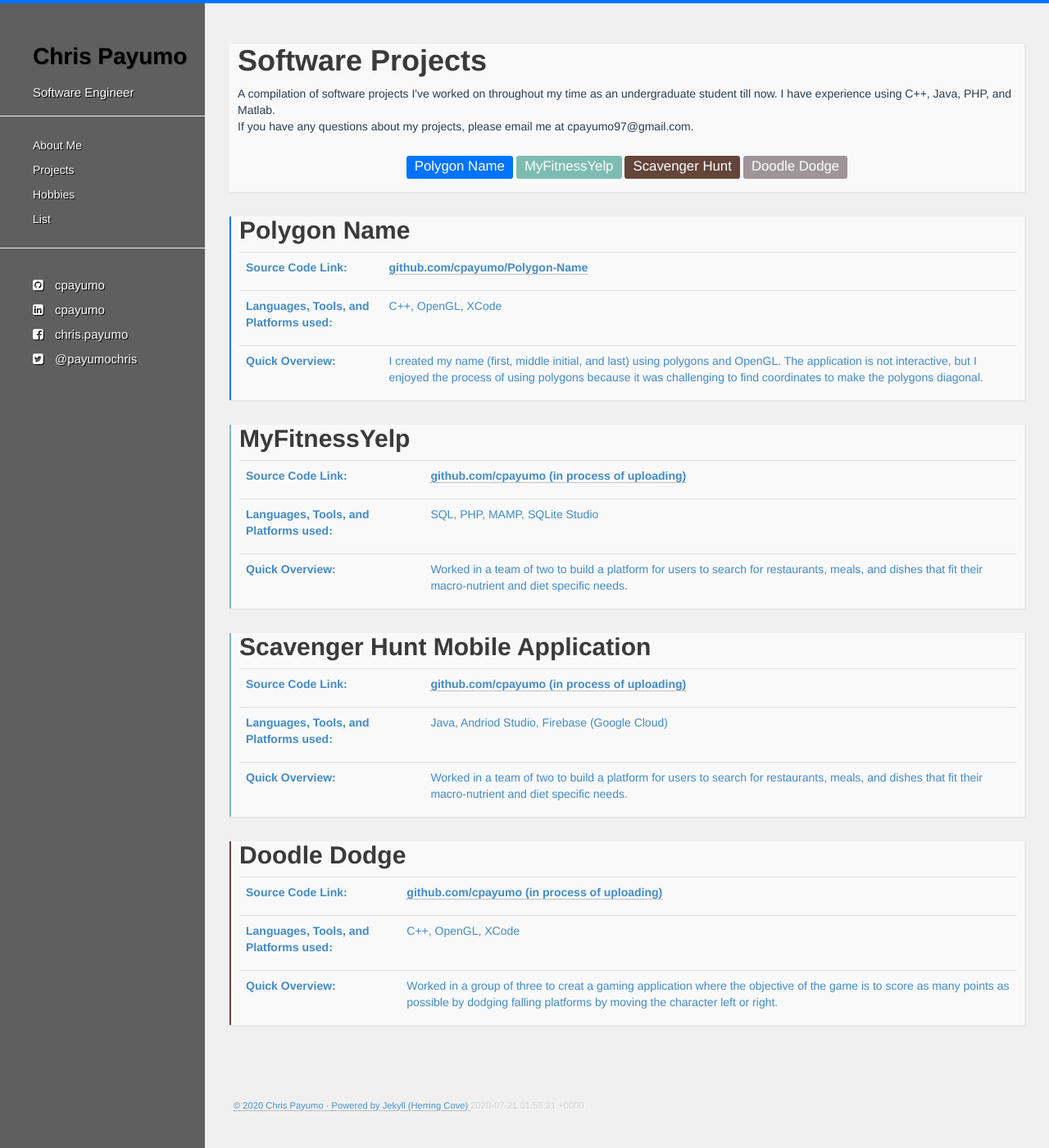
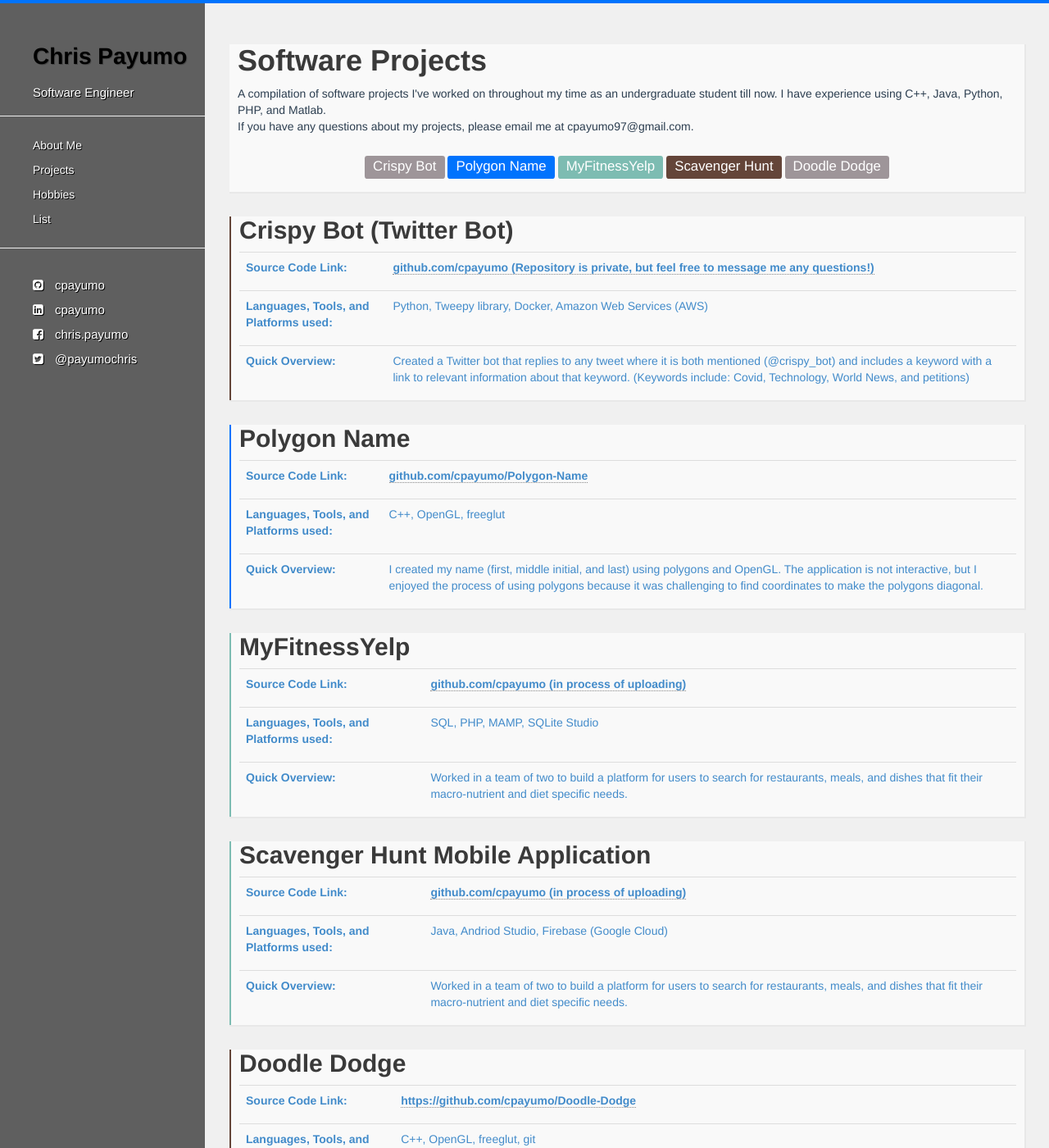
Before and after one commit to cpayumo/cpayumo.github.io, a Jekyll site: the page built from projects.html, in a window 1280 px wide and 1400 px high. Shown: the whole window at 82% size. Built offline with Jekyll 4.4.1, drawn with Linux system fonts in a browser that asks for light colours; nearby versions of some CDN libraries.

Commit message:
added tweepy bot to projects

```diff
--- a/_includes/greeting.html
+++ b/_includes/greeting.html
@@ -4,7 +4,7 @@
 <!--      <h1>!!!</h1>-->
       <h2>In the next few weeks, I will be working on updating this website to share my personal hobbies, software projects,
         and other cool features with you!
-        <br><br> (Last updated June 23, 2020)</h2>
+        <br><br> (Last updated July 20, 2020)</h2>
       <hr />
     </div>
   </div>
--- a/projects.html
+++ b/projects.html
@@ -7,17 +7,57 @@ title: Projects
   <div id="article">
     <h1>Software Projects</h1>
     <p> A compilation of software projects I've worked on throughout my time as an undergraduate student till now.
-      I have experience using C++, Java, PHP, and Matlab.<br>
+      I have experience using C++, Java, Python, PHP, and Matlab.<br>
       If you have any questions about my projects, please email me at cpayumo97@gmail.com.
     </p>
     <br>
     <center>
+      <a href="#misc"><span class="label label-danger misc-button">Crispy Bot</span></a>
       <a href="#fashion"><span class="label label-danger fashion-button">Polygon Name</span></a>
       <a href="#programming"><span class="label label-danger programming-button">MyFitnessYelp</span></a>
       <a href="#tech"><span class="label label-danger tech-button">Scavenger Hunt</span></a>
       <a href="#misc"><span class="label label-danger misc-button">Doodle Dodge</span></a>
     </center>
     <br>
+  </div>
+
+  <div id="article"class="tech">
+    <a name="tech">
+      <h2>Crispy Bot (Twitter Bot)</h2>
+      <table class="table table-hover ">
+        <tbody>
+        <tr>
+          <td valign="top" class="td1">
+            <p class="p2"><span class="s1"><b>Source Code Link: </b></span></p>
+          </td>
+          <td valign="top" class="td2">
+            <p class="p2"><span class="s2">
+              <a href="https://github.com/cpayumo/"><b>github.com/cpayumo (Repository is private, but
+              feel free to message me any questions!)</b></a></span></p>
+          </td>
+        </tr>
+
+        <tr>
+          <td valign="top" class="td1">
+            <p class="p2"><span class="s1"><b>Languages, Tools, and Platforms used: </b></span></p>
+          </td>
+          <td valign="top" class="td3">
+            <p class="p2"><span class="s1">Python, Tweepy library, Docker, Amazon Web Services (AWS)<span class="Apple-converted-space"> </span></span></p>
+          </td>
+        </tr>
+
+        <tr>
+          <td valign="top" class="td1">
+            <p class="p2"><span class="s1"><b>Quick Overview: </b></span></p>
+          </td>
+          <td valign="top" class="td3">
+            <p class="p2"><span class="s1">Created a Twitter bot that replies to any tweet where it is both mentioned (@crispy_bot) and
+               includes a keyword with a link to relevant information about that keyword. (Keywords include: Covid, Technology, World News, and petitions)
+                            <span class="Apple-converted-space"> </span></span></p>
+          </td>
+        </tr>
+        </tbody>
+      </table>
   </div>
 
   <div id="article" class="fashion">
@@ -39,7 +79,7 @@ title: Projects
             <p class="p2"><span class="s1"><b>Languages, Tools, and Platforms used: </b></span></p>
           </td>
           <td valign="top" class="td3">
-            <p class="p2"><span class="s1">C++, OpenGL, XCode<span class="Apple-converted-space"> </span></span></p>
+            <p class="p2"><span class="s1">C++, OpenGL, freeglut<span class="Apple-converted-space"> </span></span></p>
           </td>
         </tr>
 
@@ -144,7 +184,7 @@ title: Projects
             <p class="p2"><span class="s1"><b>Source Code Link: </b></span></p>
           </td>
           <td valign="top" class="td2">
-            <p class="p2"><span class="s2"><a href="https://github.com/cpayumo/"><b>github.com/cpayumo (in process of uploading)</b></a></span></p>
+            <p class="p2"><span class="s2"><a href="https://github.com/cpayumo/Doodle-Dodge"><b>https://github.com/cpayumo/Doodle-Dodge</b></a></span></p>
           </td>
         </tr>
 
@@ -153,7 +193,7 @@ title: Projects
             <p class="p2"><span class="s1"><b>Languages, Tools, and Platforms used: </b></span></p>
           </td>
           <td valign="top" class="td3">
-            <p class="p2"><span class="s1">C++, OpenGL, XCode<span class="Apple-converted-space"> </span></span></p>
+            <p class="p2"><span class="s1">C++, OpenGL, freeglut, git<span class="Apple-converted-space"> </span></span></p>
           </td>
         </tr>
 
```
